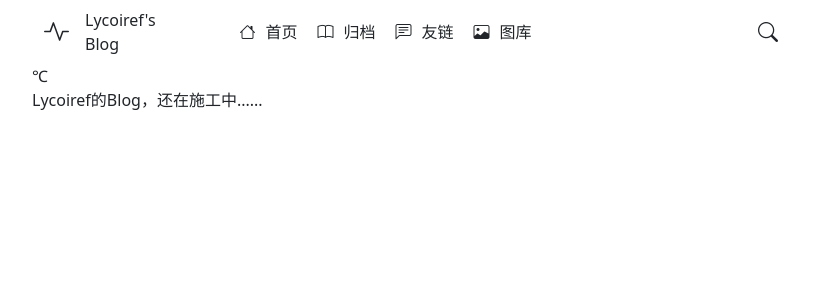
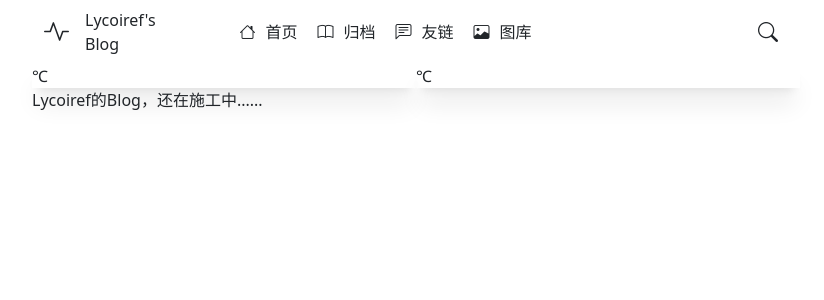
Before and after one commit to Lycoiref/Lycoiref, a Next.js app: page / in a window 1280 px wide. Shown: the top 300 px of the page, without its empty margins (224-1048 px from the left). Built offline with nearby package versions, Linux system fonts and the light colour scheme; no server answers.

Commit message:
update weather component

```diff
--- a/src/app/page.js
+++ b/src/app/page.js
@@ -4,7 +4,8 @@ export default function Home() {
   return (
     <main className="w-screen flex justify-center">
       <div className="content w-full xl:w-3/5">
-        <div className="content w-full xl:w-3/5">
+        <div className="content w-full flex">
+          <Weather />
           <Weather />
         </div>
         Lycoiref的Blog，还在施工中......
--- a/src/components/Home/Weather/Weather.tsx
+++ b/src/components/Home/Weather/Weather.tsx
@@ -30,7 +30,7 @@ export default function Weather() {
 
   return (
     <>
-      <div className="weather">
+      <div className="weather shadow-xl border-sky-200 flex-grow">
         <div className="city">{weather.city}</div>
         <div className="info">
           <div className="temperature">{weather.temperature}℃</div>
```
